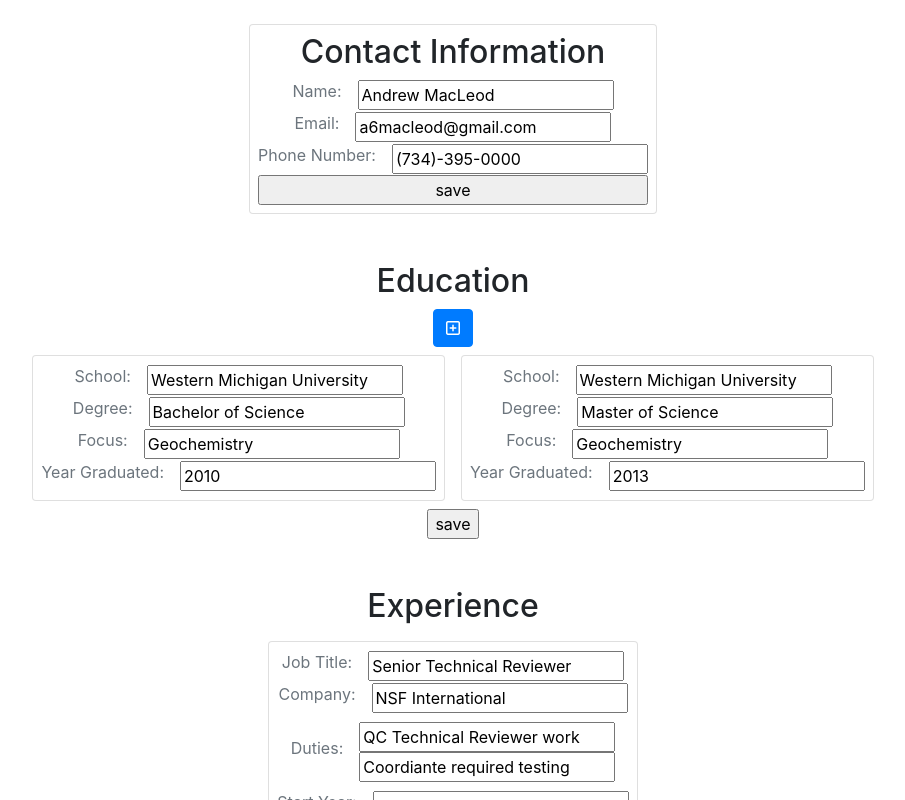
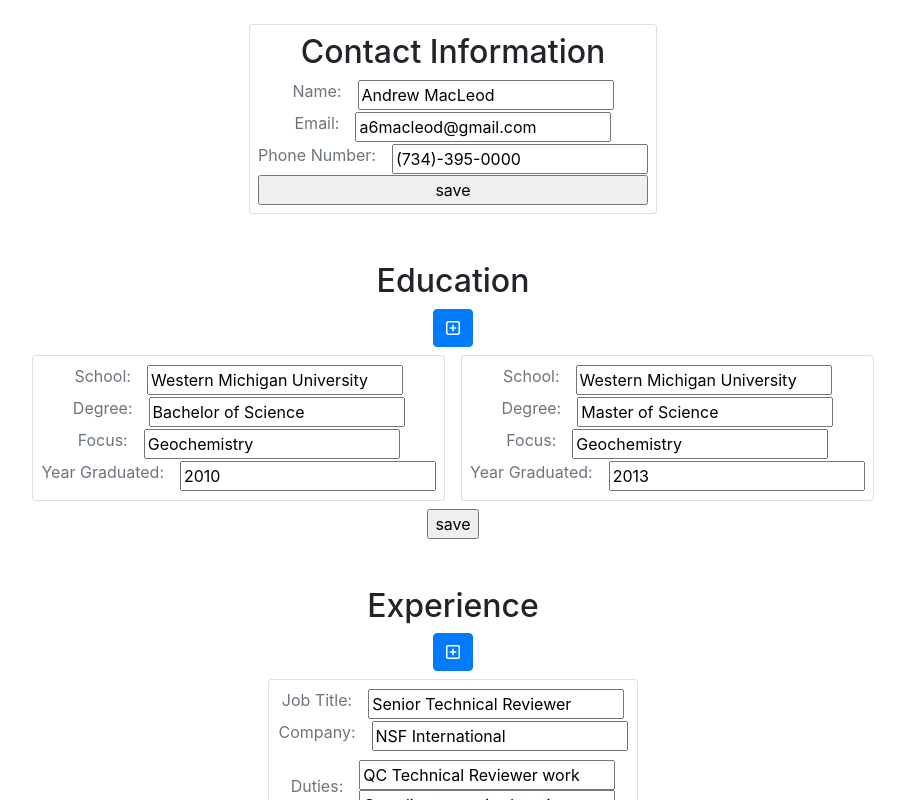
Before and after one commit to a6macleod/cv-project, a React (Create React App) app: page / in a window 1280 px wide. Both pictures are taken after a click on the button "edit". Shown: the top 800 px of the page, without its empty margins (187-1092 px from the left). Built offline with nearby package versions, Linux system fonts and the light colour scheme.

Commit message:
Add new experience section

```diff
--- a/src/App.js
+++ b/src/App.js
@@ -49,6 +49,22 @@ class App extends React.Component {
     this.handleChangeExperience = this.handleChangeExperience.bind(this);
     this.saveEdit = this.saveEdit.bind(this);
     this.addSchool = this.addSchool.bind(this);
+    this.addExperience = this.addExperience.bind(this);
+  }
+
+  addExperience() {
+    let temp = [...this.state.experience];
+    const newExperience = {
+      jobTitle: "",
+      company: "",
+      duties: [],
+      startYear: "",
+      endYear: "",
+    };
+    const tempState = temp.concat(newExperience);
+    this.setState({
+      experience: tempState,
+    });
   }
 
   addSchool() {
@@ -60,7 +76,6 @@ class App extends React.Component {
       yearGraduated: "",
     };
     const tempState = temp.concat(newSchool);
-    console.log(tempState);
     this.setState({
       education: tempState,
     });
@@ -130,6 +145,7 @@ class App extends React.Component {
             experience={this.state.experience}
             handleChangeExperience={this.handleChangeExperience}
             saveEdit={this.saveEdit}
+            addExperience={this.addExperience}
           />
         </div>
       );
--- a/src/components/EditExperience.js
+++ b/src/components/EditExperience.js
@@ -19,6 +19,14 @@ class EditExperience extends React.Component {
       <div className="mt-2 mb-5">
         <form>
           <h2>Experience</h2>
+          <div
+            className="btn btn-primary"
+            onClick={() => {
+              this.props.addExperience(this.props.education);
+            }}
+          >
+            <i class="far fa-plus-square"></i>
+          </div>
           <div className="row justify-content-center">
             {this.props.experience.map((exp, index) => {
               return (
```
